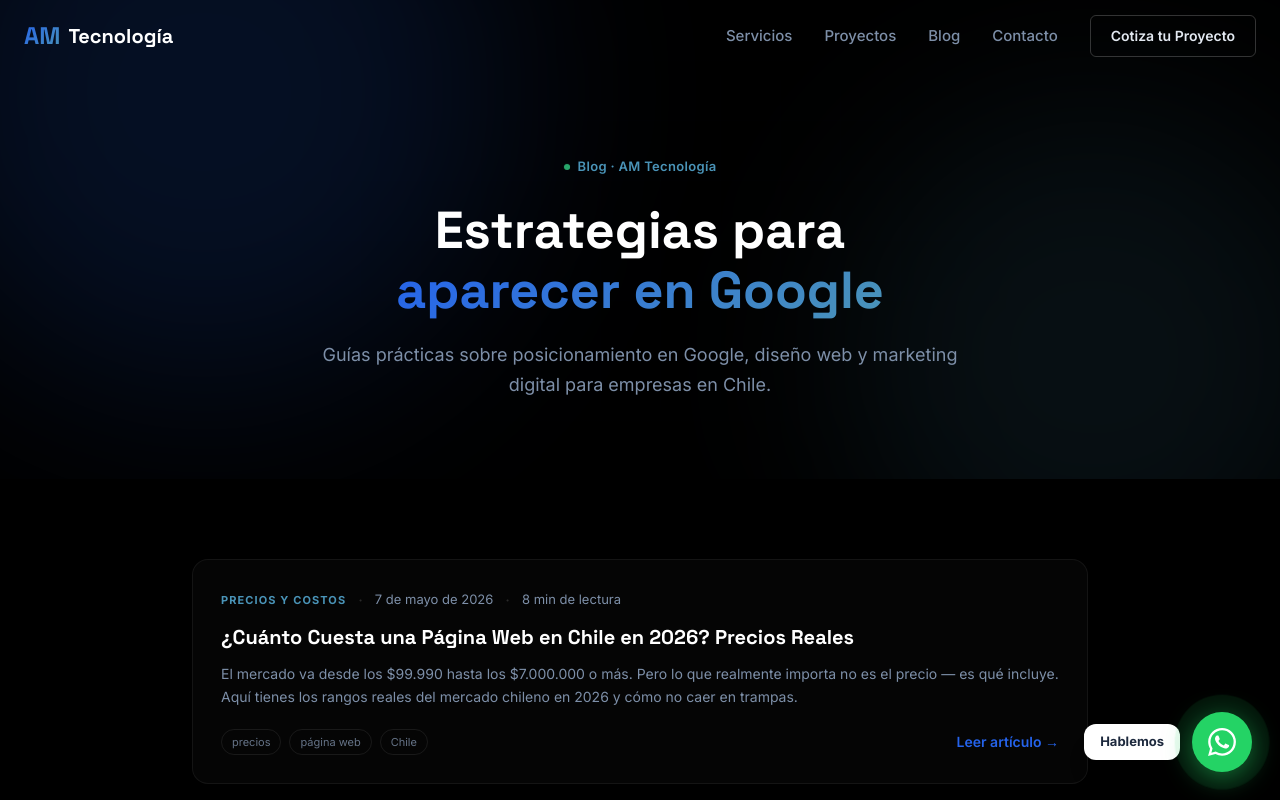
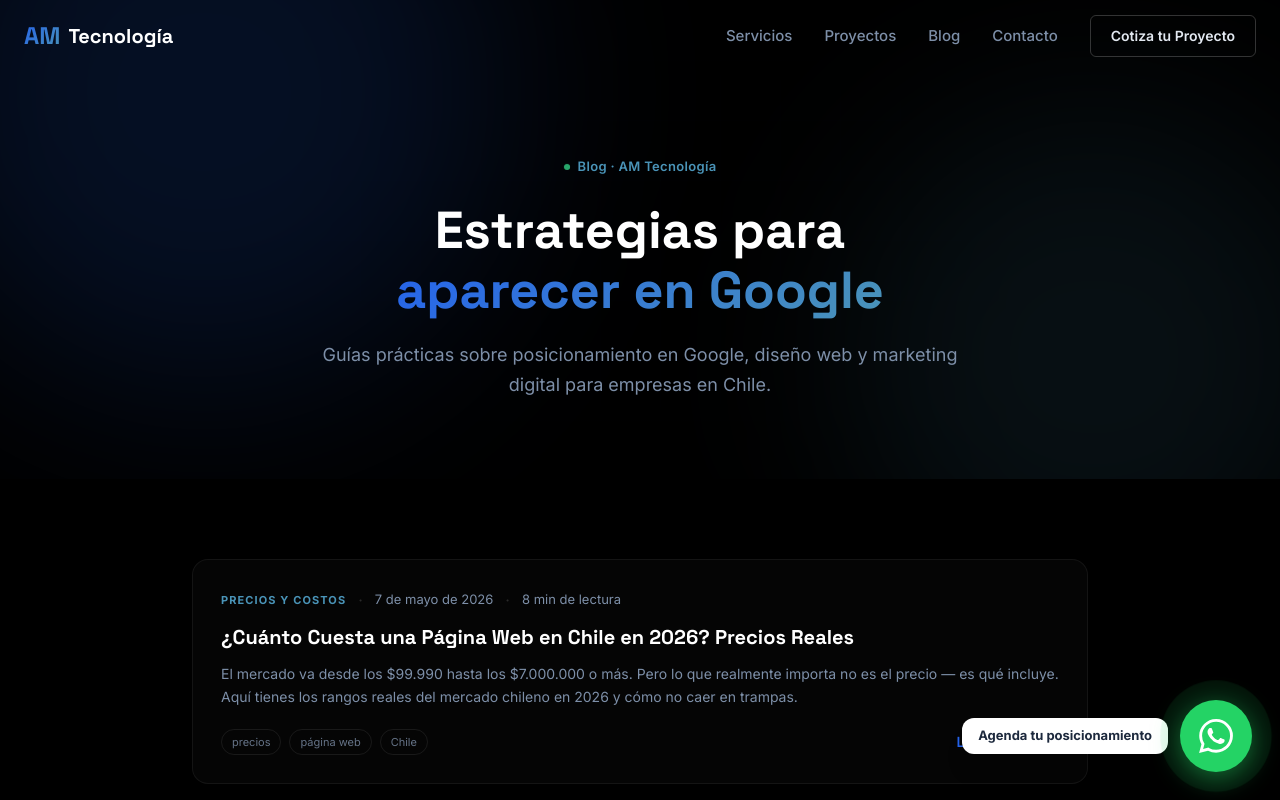
Before and after one commit to micajaproyectos/am-tecnologia, a Next.js app: page /blog in a window 1280 px wide. Shown: the top 800 px of the page. Built offline with nearby package versions, Linux system fonts and the light colour scheme.

Commit message:
arreglos en botón de whatssaap

```diff
--- a/components/WhatsAppButton.tsx
+++ b/components/WhatsAppButton.tsx
@@ -1,25 +1,23 @@
 const WA =
-  "https://wa.me/56985660954?text=Hola%2C%20quiero%20cotizar%20mi%20p%C3%A1gina%20web";
+  "https://wa.me/56985660954?text=Hola%2C%20quiero%20cotizar%20mi%20posicionamiento%20en%20Google";
 
 export default function WhatsAppButton() {
+  return (
+    <div className="fixed bottom-7 right-7 z-50 flex items-center gap-3">
 
-  return (
-    <div
-      className="fixed bottom-7 right-7 z-50 flex items-center gap-3"
-    >
-      {/* Label fijo */}
-      <span className="bg-white text-slate-800 text-[13px] font-bold px-4 py-2 rounded-xl shadow-xl whitespace-nowrap select-none">
-        Hablemos
+      {/* Label — solo desktop */}
+      <span className="hidden md:block bg-white text-slate-800 text-[13px] font-bold px-4 py-2 rounded-xl shadow-xl whitespace-nowrap select-none">
+        Agenda tu posicionamiento
       </span>
 
-      {/* Button */}
+      {/* Botón — más grande en desktop */}
       <a
         href={WA}
         data-cta-source="sticky_whatsapp"
         target="_blank"
         rel="noopener noreferrer"
-        aria-label="Contactar por WhatsApp"
-        className="group relative flex items-center justify-center w-[60px] h-[60px] bg-[#25d366] rounded-full shadow-[0_6px_28px_rgba(37,211,102,0.5)] hover:scale-110 hover:shadow-[0_10px_36px_rgba(37,211,102,0.65)] transition-all duration-200"
+        aria-label="Cotiza tu posicionamiento en Google por WhatsApp"
+        className="group relative flex items-center justify-center w-[60px] h-[60px] md:w-[72px] md:h-[72px] bg-[#25d366] rounded-full shadow-[0_6px_28px_rgba(37,211,102,0.5)] hover:scale-110 hover:shadow-[0_10px_36px_rgba(37,211,102,0.65)] transition-all duration-200"
       >
         {/* Pulse ring */}
         <span className="absolute inset-[-4px] rounded-full bg-[#25d366]/30 animate-wa-pulse" />
@@ -29,7 +27,7 @@ export default function WhatsAppButton() {
           height="28"
           viewBox="0 0 24 24"
           fill="white"
-          className="relative z-10"
+          className="relative z-10 md:w-[34px] md:h-[34px]"
         >
           <path d="M17.472 14.382c-.297-.149-1.758-.867-2.03-.967-.273-.099-.471-.148-.67.15-.197.297-.767.966-.94 1.164-.173.199-.347.223-.644.075-.297-.15-1.255-.463-2.39-1.475-.883-.788-1.48-1.761-1.653-2.059-.173-.297-.018-.458.13-.606.134-.133.298-.347.446-.52.149-.174.198-.298.298-.497.099-.198.05-.371-.025-.52-.075-.149-.669-1.612-.916-2.207-.242-.579-.487-.5-.669-.51-.173-.008-.371-.01-.57-.01-.198 0-.52.074-.792.372-.272.297-1.04 1.016-1.04 2.479 0 1.462 1.065 2.875 1.213 3.074.149.198 2.096 3.2 5.077 4.487.709.306 1.262.489 1.694.625.712.227 1.36.195 1.871.118.571-.085 1.758-.719 2.006-1.413.248-.694.248-1.289.173-1.413-.074-.124-.272-.198-.57-.347m-5.421 7.403h-.004a9.87 9.87 0 01-5.031-1.378l-.361-.214-3.741.982.998-3.648-.235-.374a9.86 9.86 0 01-1.51-5.26c.001-5.45 4.436-9.884 9.888-9.884 2.64 0 5.122 1.03 6.988 2.898a9.825 9.825 0 012.893 6.994c-.003 5.45-4.437 9.884-9.885 9.884m8.413-18.297A11.815 11.815 0 0012.05 0C5.495 0 .16 5.335.157 11.892c0 2.096.547 4.142 1.588 5.945L.057 24l6.305-1.654a11.882 11.882 0 005.683 1.448h.005c6.554 0 11.89-5.335 11.893-11.893a11.821 11.821 0 00-3.48-8.413z" />
         </svg>
```
